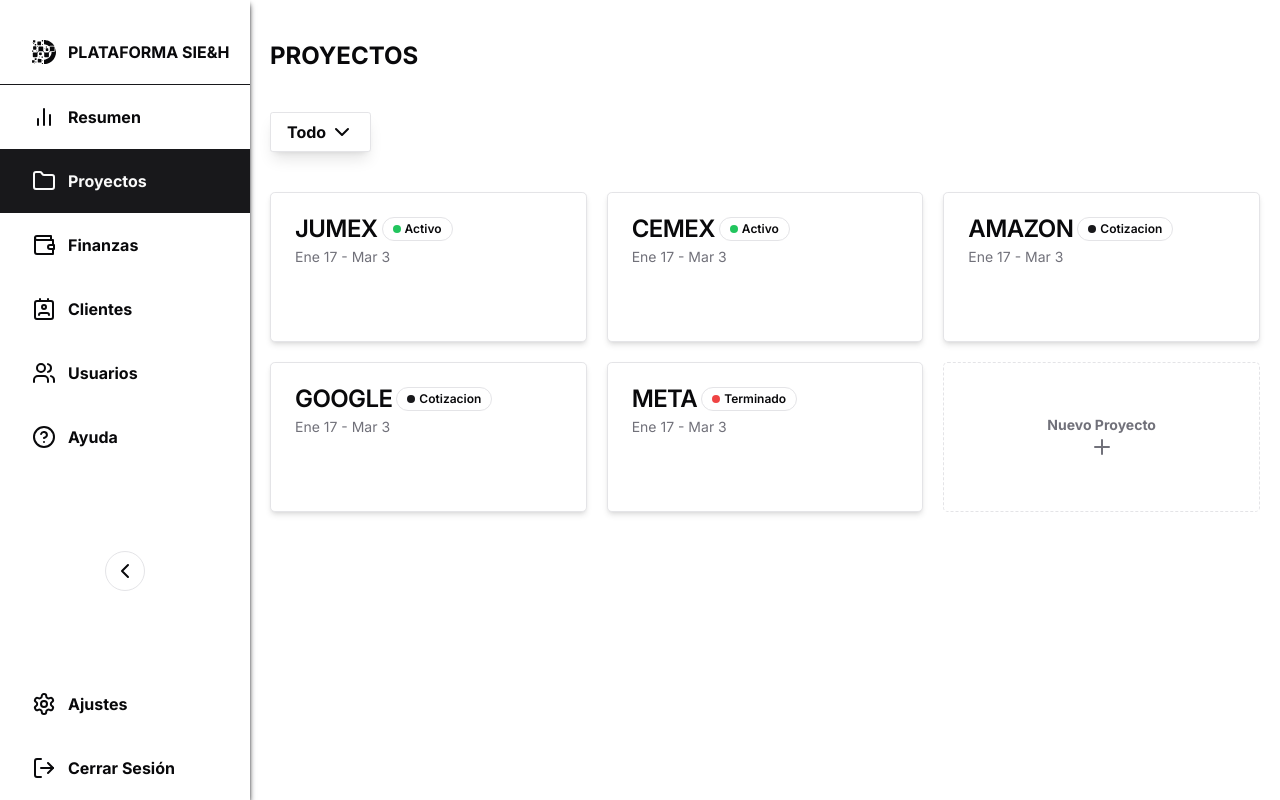
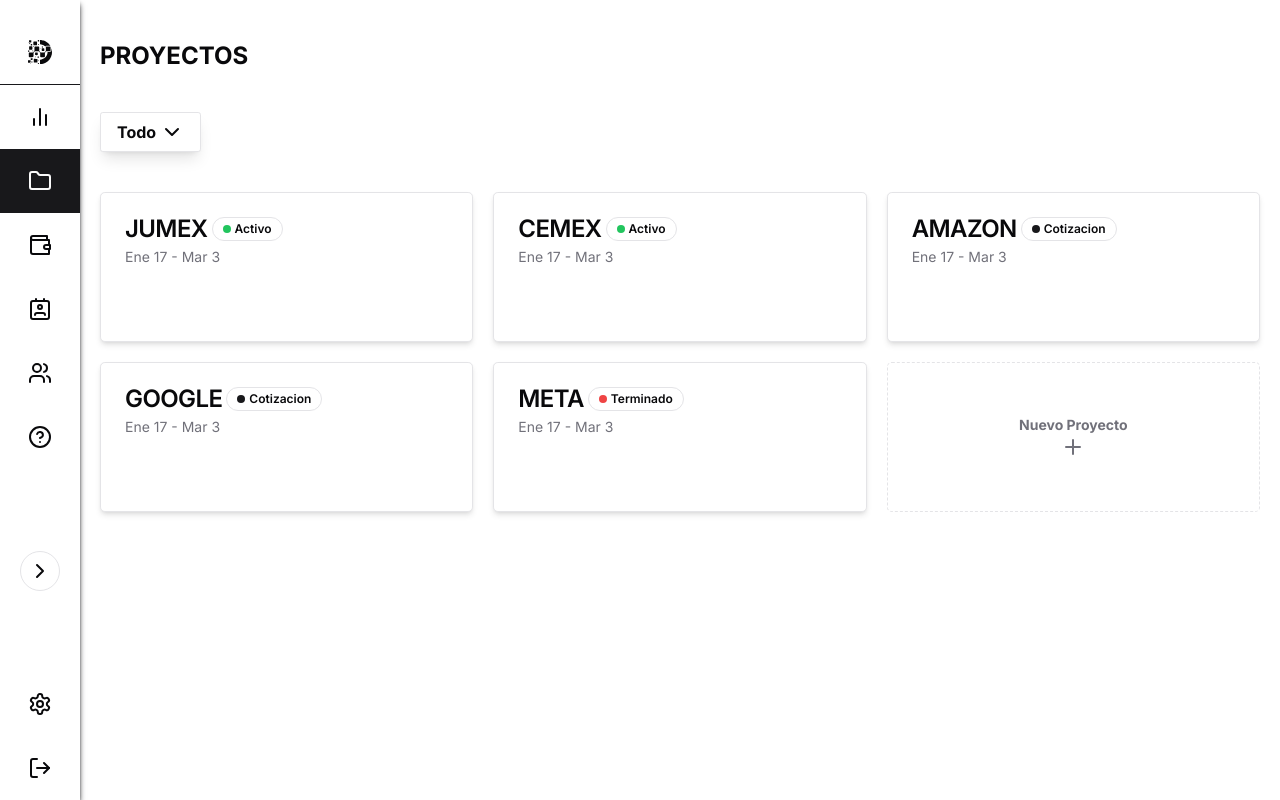
Before and after one commit to sebastianrdz/sieh-frontend, a Next.js app: page /project in a window 1280 px wide. Built offline with nearby package versions, Linux system fonts and the light colour scheme.

Commit message:
small clean

```diff
--- a/components/Login.tsx
+++ b/components/Login.tsx
@@ -151,7 +151,7 @@
   }
 
   return (
-    <section className="grid grid-rows-2 md:grid-cols-2 md:grid-rows-1 w-screen h-screen border place-items-center">
+    <section className="grid grid-rows-2 md:grid-cols-2 md:grid-rows-1 w-screen h-screen place-items-center">
       <Icons.logo className=" text-primary w-full h-full max-w-[400px] max-h-[400px] min-w-[300px] min-h-[300px] p-20" />
       <div className="min-w-[200px] max-w-[400px] w-full p-5 space-y-4">
         <h1 className="text-3xl font-bold">Iniciar Sesión</h1>
--- a/components/navigation-menu.tsx
+++ b/components/navigation-menu.tsx
@@ -94,7 +94,7 @@
 };
 
 export const LeftNavigationMenu: React.FC = () => {
-  const [isMenuCompact, setIsMenuCompact] = useState(false);
+  const [isMenuCompact, setIsMenuCompact] = useState(true);
 
   useEffect(() => {
     const handleResize = () => {
```
